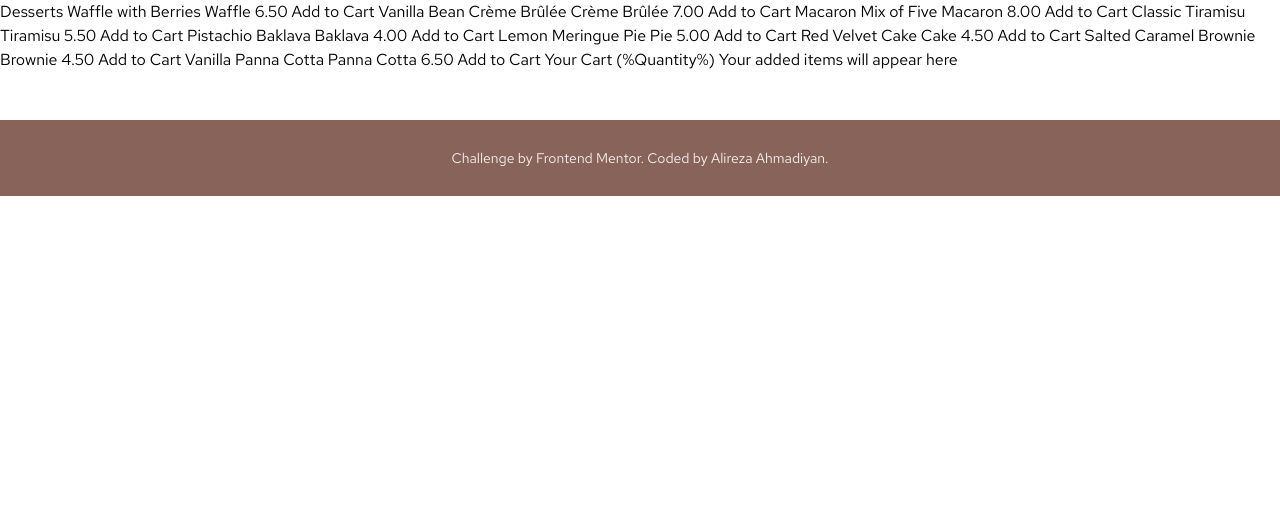
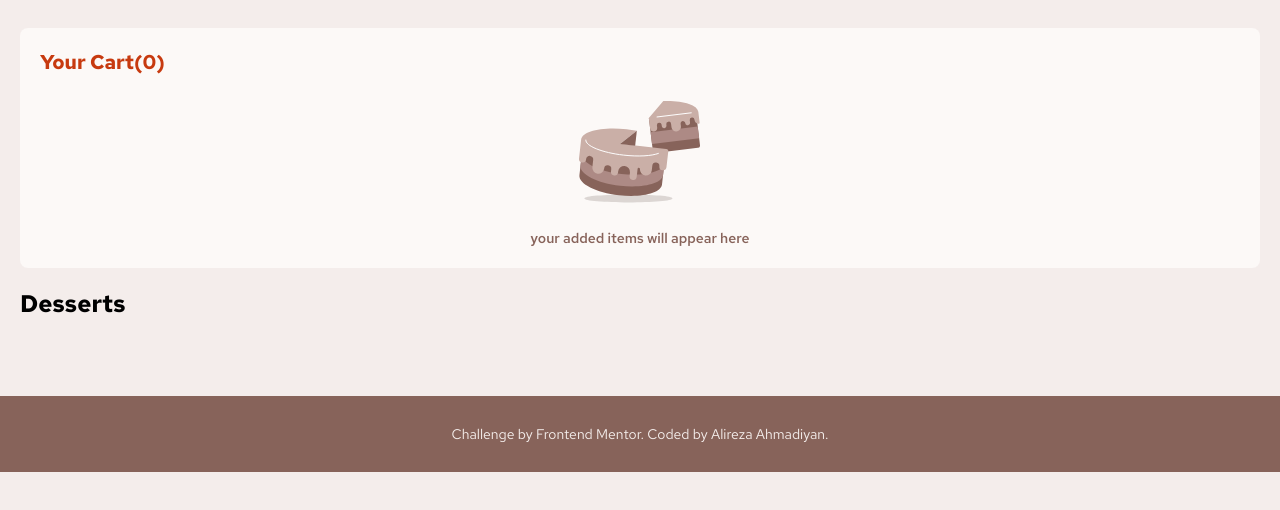
Before and after one commit to alireza-turk/mini-shop, a React (Vite) app: page / in a window 1280 px wide. Shown: the top 510 px of the page. Built offline with nearby package versions, Linux system fonts and the light colour scheme.

Commit message:
design/CartContainer(content-style)

```diff
--- a/index.html
+++ b/index.html
@@ -6,7 +6,7 @@
     <meta name="viewport" content="width=device-width, initial-scale=1.0" />
     <title>Frontend Mentor | Product list with cart</title>
   </head>
-  <body>
+  <body class="bg-rose-100">
     <div id="root"></div>
     <script type="module" src="/src/main.jsx"></script>
   </body>
--- a/src/App.jsx
+++ b/src/App.jsx
@@ -1,17 +1,12 @@
 import Footer from './components/Footer.jsx'
+import Shop from './pages/Shop.jsx'
 
 function App() {
   return (
-    <div>
-      Desserts Waffle with Berries Waffle 6.50 Add to Cart Vanilla Bean Crème
-      Brûlée Crème Brûlée 7.00 Add to Cart Macaron Mix of Five Macaron 8.00 Add
-      to Cart Classic Tiramisu Tiramisu 5.50 Add to Cart Pistachio Baklava
-      Baklava 4.00 Add to Cart Lemon Meringue Pie Pie 5.00 Add to Cart Red
-      Velvet Cake Cake 4.50 Add to Cart Salted Caramel Brownie Brownie 4.50 Add
-      to Cart Vanilla Panna Cotta Panna Cotta 6.50 Add to Cart Your Cart
-      (%Quantity%) Your added items will appear here
+    <>
+      <Shop />
       <Footer />
-    </div>
+    </>
   )
 }
 
--- /dev/null
+++ b/src/components/CartContainer.jsx
@@ -0,0 +1,67 @@
+function CartContainer() {
+  return (
+    <div className="flex flex-col items-center gap-3 rounded-lg bg-rose-50 p-5">
+      <p className="text-red self-start text-xl font-bold">Your Cart(0)</p>
+      <svg
+        xmlns="http://www.w3.org/2000/svg"
+        width="128"
+        height="128"
+        fill="none"
+        viewBox="0 0 128 128"
+      >
+        <path
+          fill="#260F08"
+          d="M8.436 110.406c0 1.061 4.636 2.079 12.887 2.829 8.252.75 19.444 1.171 31.113 1.171 11.67 0 22.861-.421 31.113-1.171 8.251-.75 12.887-1.768 12.887-2.829 0-1.061-4.636-2.078-12.887-2.828-8.252-.75-19.443-1.172-31.113-1.172-11.67 0-22.861.422-31.113 1.172-8.251.75-12.887 1.767-12.887 2.828Z"
+          opacity=".15"
+        />
+        <path
+          fill="#87635A"
+          d="m119.983 24.22-47.147 5.76 4.32 35.36 44.773-5.467a2.377 2.377 0 0 0 2.017-1.734c.083-.304.104-.62.063-.933l-4.026-32.986Z"
+        />
+        <path
+          fill="#AD8A85"
+          d="m74.561 44.142 47.147-5.754 1.435 11.778-47.142 5.758-1.44-11.782Z"
+        />
+        <path
+          fill="#CAAFA7"
+          d="M85.636 36.78a2.4 2.4 0 0 0-2.667-2.054 2.375 2.375 0 0 0-2.053 2.667l.293 2.347a3.574 3.574 0 0 1-7.066.88l-1.307-10.667 14.48-16.88c19.253-.693 34.133 3.6 35.013 10.8l1.28 10.533a1.172 1.172 0 0 1-1.333 1.307 4.696 4.696 0 0 1-3.787-4.08 2.378 2.378 0 1 0-4.72.587l.294 2.346a2.389 2.389 0 0 1-.484 1.755 2.387 2.387 0 0 1-1.583.899 2.383 2.383 0 0 1-1.755-.484 2.378 2.378 0 0 1-.898-1.583 2.371 2.371 0 0 0-1.716-2.008 2.374 2.374 0 0 0-2.511.817 2.374 2.374 0 0 0-.493 1.751l.293 2.373a4.753 4.753 0 0 1-7.652 4.317 4.755 4.755 0 0 1-1.788-3.17l-.427-3.547a2.346 2.346 0 0 0-2.666-2.053 2.4 2.4 0 0 0-2.08 2.667l.16 1.173a2.378 2.378 0 1 1-4.72.587l-.107-1.28Z"
+        />
+        <path
+          stroke="#fff"
+          stroke-linecap="round"
+          stroke-linejoin="round"
+          stroke-width=".974"
+          d="m81.076 28.966 34.187-4.16"
+        />
+        <path
+          fill="#87635A"
+          d="M7.45 51.793c-.96 8.48 16.746 17.44 39.466 19.947 22.72 2.506 42.08-2.16 43.04-10.667l-3.947 35.493c-.96 8.48-20.24 13.334-43.04 10.667S2.463 95.74 3.423 87.18l4.026-35.387Z"
+        />
+        <path
+          fill="#AD8A85"
+          d="M5.823 65.953c-.96 8.453 16.746 17.44 39.573 20.027 22.827 2.586 42.053-2.187 43.013-10.667L87.076 87.1c-.96 8.48-20.24 13.333-43.04 10.666C21.236 95.1 3.53 86.22 4.49 77.74l1.334-11.787Z"
+        />
+        <path
+          fill="#CAAFA7"
+          d="M60.836 42.78a119.963 119.963 0 0 0-10.347-1.627c-24-2.667-44.453 1.893-45.333 10.373l-2.133 18.88a3.556 3.556 0 1 0 7.066.8 3.574 3.574 0 1 1 7.094.8l-.8 7.094a5.93 5.93 0 1 0 11.786 1.333 3.556 3.556 0 0 1 7.067.8l-.267 2.347a3.573 3.573 0 0 0 7.094.826l.133-1.2a5.932 5.932 0 1 1 11.787 1.36l-.4 3.52a3.573 3.573 0 0 0 7.093.827l.933-8.267a1.174 1.174 0 0 1 1.307-.906 1.146 1.146 0 0 1 1.04 1.306 5.947 5.947 0 0 0 11.813 1.334l.534-4.72a3.556 3.556 0 0 1 7.066.8 3.573 3.573 0 0 0 7.094.826l1.786-15.546a2.373 2.373 0 0 0-2.08-2.667L44.143 55.74l16.693-12.96Z"
+        />
+        <path
+          fill="#87635A"
+          d="m59.156 57.66 1.68-14.88-16.827 13.173 15.147 1.707Z"
+        />
+        <path
+          stroke="#fff"
+          stroke-linecap="round"
+          stroke-linejoin="round"
+          stroke-width=".974"
+          d="M9.796 52.06c-.667 5.866 16.24 12.586 37.733 15.04 14.774 1.68 27.867.906 34.854-1.654"
+        />
+      </svg>
+      <p className="text-sm font-semibold text-rose-500">
+        your added items will appear here
+      </p>
+    </div>
+  )
+}
+
+export default CartContainer
--- /dev/null
+++ b/src/pages/Shop.jsx
@@ -0,0 +1,14 @@
+import CartContainer from '../components/CartContainer.jsx'
+
+function Shop() {
+  return (
+    <main className="flex flex-col gap-5 px-5 py-7">
+      <div className="flex flex-col gap-5">
+        <CartContainer />
+      </div>
+      <p className="text-2xl font-bold">Desserts</p>
+    </main>
+  )
+}
+
+export default Shop
```
Also changed, not shown: eslint.config.js (+4 -3 lines), public/assets/images/illustration-empty-cart.svg (deleted).
